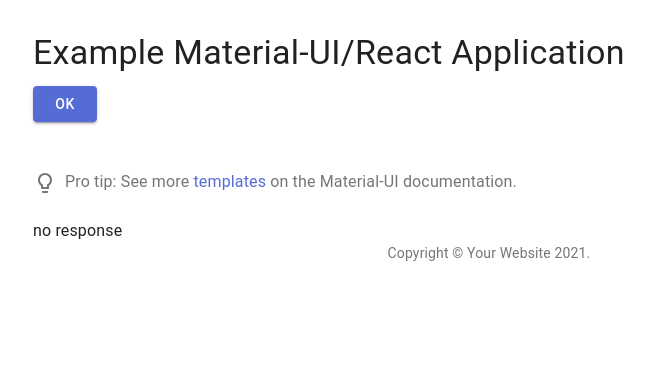
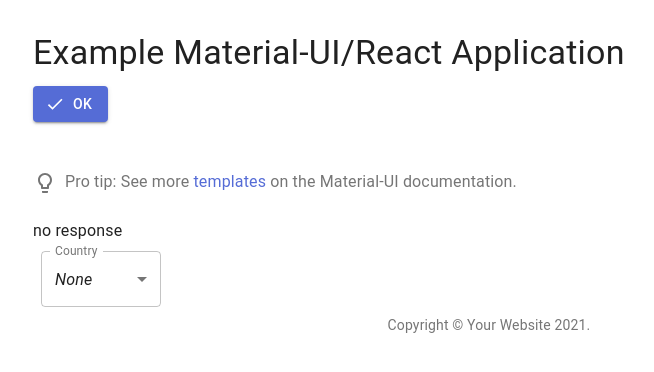
Before and after one commit to mquesnell/test-experimentation, a React (Create React App) app: page / in a window 1280 px wide. Shown: the top 372 px of the page, without its empty margins (151-805 px from the left). Built offline with nearby package versions, Linux system fonts and the light colour scheme.

Commit message:
Added a Drop Down and tests -- tests clicking on the items -- tests default value -- tests the label

```diff
--- a/public/index.html
+++ b/public/index.html
@@ -1,3 +1,5 @@
+<!-- @format -->
+
 <!DOCTYPE html>
 <html lang="en">
   <head>
@@ -24,7 +26,7 @@
       work correctly both with client-side routing and a non-root public URL.
       Learn how to configure a non-root public URL by running `npm run build`.
     -->
-    <title>React App</title>
+    <title>RTL Experiments</title>
   </head>
   <body>
     <noscript>You need to enable JavaScript to run this app.</noscript>
--- a/src/App.js
+++ b/src/App.js
@@ -7,6 +7,8 @@
 import Link from "@material-ui/core/Link";
 import ProTip from "./ProTip";
 import Button from "@material-ui/core/Button";
+import CheckIcon from "@material-ui/icons/Check";
+import DropDown from "./DropDown";
 
 function Copyright() {
   return (
@@ -36,11 +38,16 @@
         <Typography variant="h4" component="h1" gutterBottom>
           Example Material-UI/React Application
         </Typography>
-        <Button variant="contained" color="primary" onClick={handleButton}>
+        <Button
+          variant="contained"
+          color="primary"
+          onClick={handleButton}
+          startIcon={<CheckIcon data-testid="check-icon-on-ok-btn" />}>
           ok
         </Button>
         <ProTip />
         <Typography>{response}</Typography>
+        <DropDown />
         <Copyright />
       </Box>
     </Container>
--- /dev/null
+++ b/src/DropDown.jsx
@@ -0,0 +1,49 @@
+/** @format */
+
+import React, { useState } from "react";
+import FormControl from "@material-ui/core/FormControl";
+import InputLabel from "@material-ui/core/InputLabel";
+import Select from "@material-ui/core/Select";
+import MenuItem from "@material-ui/core/MenuItem";
+
+import { makeStyles } from "@material-ui/core/styles";
+
+const useStyles = makeStyles((theme) => ({
+  formControl: {
+    margin: theme.spacing(1),
+    minWidth: 120,
+  },
+  selectEmpty: {
+    marginTop: theme.spacing(2),
+  },
+}));
+
+export default function DropDown() {
+  const [country, setCountry] = useState("none");
+  const classes = useStyles();
+
+  const handleChange = (event) => {
+    setCountry(event.target.value);
+  };
+
+  return (
+    <>
+      <FormControl variant="outlined" className={classes.formControl}>
+        <InputLabel id="drop-down-label">Country</InputLabel>
+        <Select
+          labelId="drop-down-label"
+          data-testid="drop-down-select"
+          value={country}
+          label="Country"
+          onChange={handleChange}>
+          <MenuItem value="none">
+            <em>None</em>
+          </MenuItem>
+          <MenuItem value="usa">United States of America</MenuItem>
+          <MenuItem value="can">Canada</MenuItem>
+          <MenuItem value="mex">Mexico</MenuItem>
+        </Select>
+      </FormControl>
+    </>
+  );
+}
```
Also changed, not shown: 2 other files (tests, documents, lock files or other folders).
